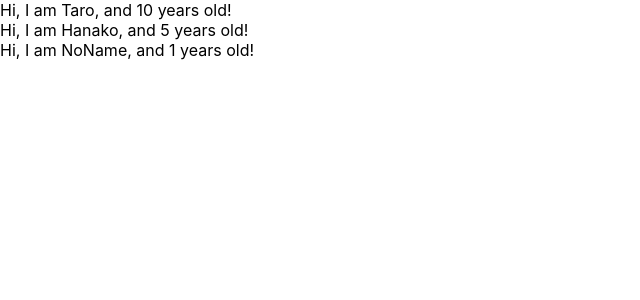
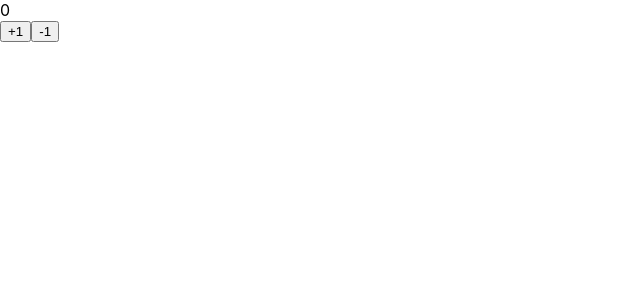
Before and after one commit to lwj-79/udemy-react-redux-crud-application, a React (Create React App) app: page / in a window 1280 px wide. Shown: the top 300 px of the page, without its empty margins (0-640 px from the left). Built offline with nearby package versions, Linux system fonts and the light colour scheme.

Commit message:
learn state and setState

```diff
--- a/src/App.js
+++ b/src/App.js
@@ -1,35 +1,32 @@
-import React from 'react';
-import PropTypes from 'prop-types';
+import React, {Component} from 'react';
 
-const App = () => {
-  const profiles = [
-    {name: 'Taro', age: 10},
-    {name: 'Hanako', age: 5},
-    {name: 'NoName'}
-  ]
-  return (
-    <React.Fragment>
-      {
-        profiles.map((profile, index) => {
-          return (<User name={profile.name} age={profile.age} key={index}/>);
-        })
-      }
+const App = () => (<Counter></Counter>)
 
-    </React.Fragment>
+class Counter extends Component{
+  constructor(props){
+    super(props);
+    this.state = {count: 0}
+  }
+
+  handlePlusButton = () => {
+    console.log('handlePlusButton');
+    this.setState({ count: this.state.count + 1});
+  }
+
+  handleMinusButton = () => {
+    console.log('handleMinusButton');
+    this.setState({ count: this.state.count - 1});
+  }
+  render(){
+
+    console.log("render");
+    return(
+      <React.Fragment>
+        <div>{this.state.count}</div>
+        <button onClick={this.handlePlusButton}>+1</button>
+        <button onClick={this.handleMinusButton}>-1</button>
+      </React.Fragment>
     );
+  }
 }
-
-const User = (props) => {
-return <div>Hi, I am {props.name}, and {props.age} years old!</div>;
-}
-
-User.propTypes = {
-  name: PropTypes.string,
-  age: PropTypes.number.isRequired
-}
-
-User.defaultProps = {
-  age: 1
-}
-
 export default App;
```
